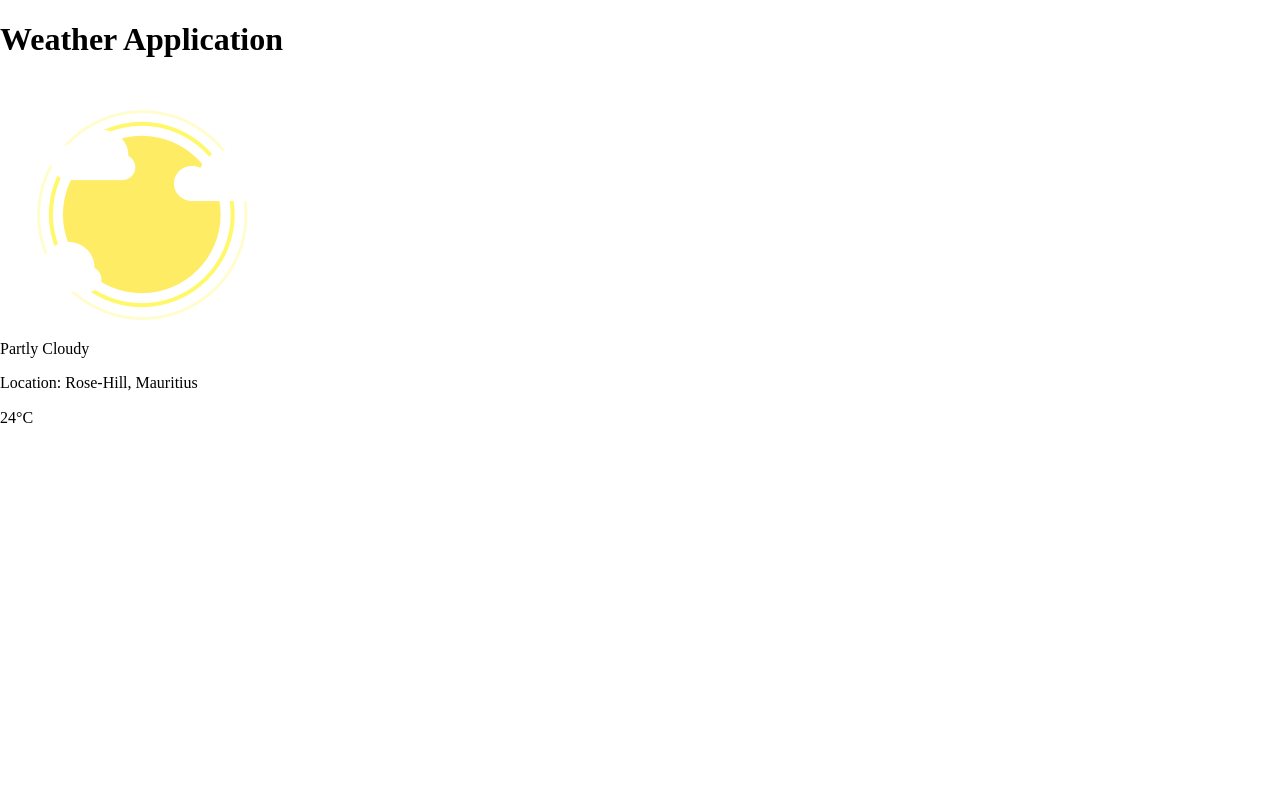
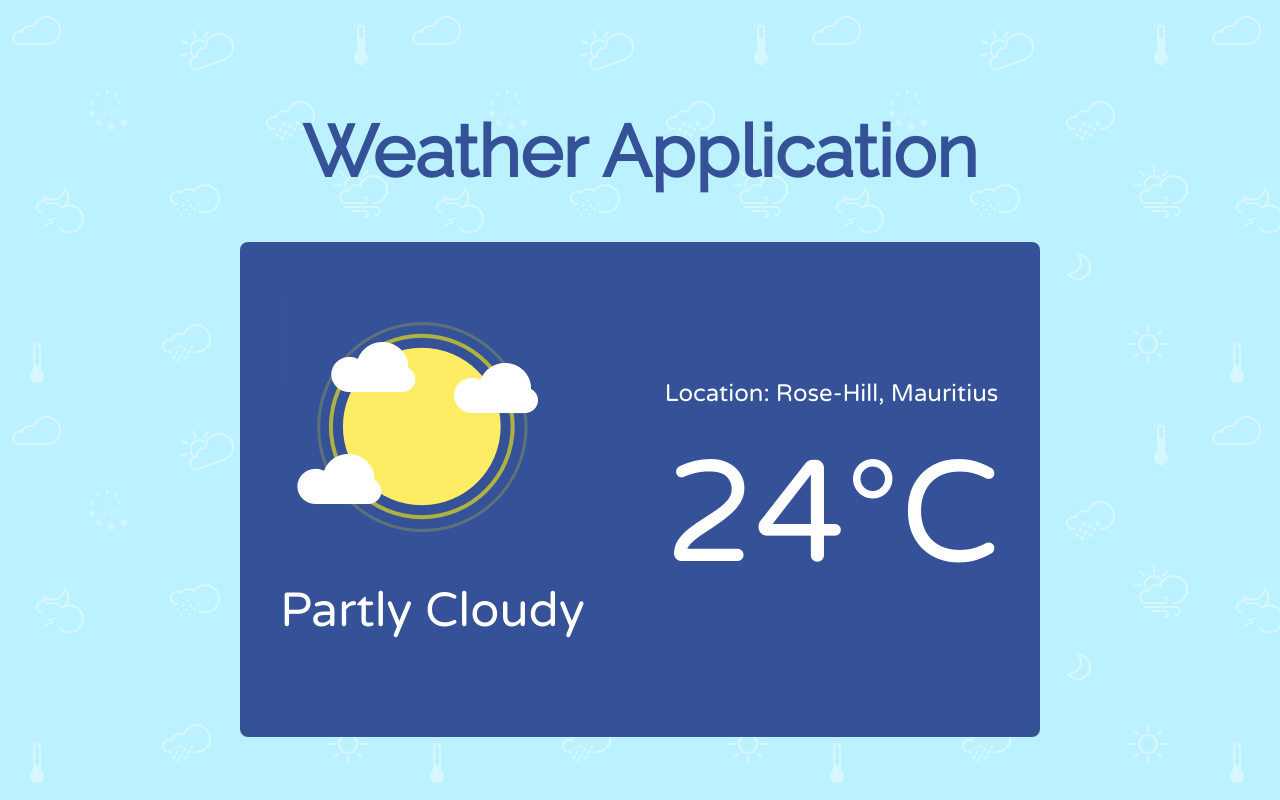
Before and after one commit to juliolegrec/Local-Weather-App, a website: page app/index.html in a window 1280 px wide. Drawn offline with Linux system fonts and the light colour scheme.

Commit message:
added basic styling

```diff
--- a/app/index.html
+++ b/app/index.html
@@ -4,7 +4,7 @@
 	<meta charset="UTF-8">
 	<meta name="viewport" content="width=device-width, initial-scale=1">
 	<title>Local Weather App</title>
-	<link href="https://fonts.googleapis.com/css?family=PT+Serif" rel="stylesheet">
+	<link href="https://fonts.googleapis.com/css?family=Raleway|Varela+Round" rel="stylesheet">
 	<link rel="stylesheet" type="text/css" href="css/styles.css">
 </head>
 <body>
--- a/app/scss/styles.scss
+++ b/app/scss/styles.scss
@@ -1 +1,48 @@
 @import 'normalize';
+
+body {
+  background: url('../images/weather.png') repeat;
+  display: flex;
+  flex-flow: column wrap;
+  justify-content: center;
+  align-items: center;
+  height: 100vh;
+}
+
+.logo {
+  font-family: 'Raleway', sans-serif;
+  font-size: 72px;
+  color: #355198;
+}
+
+.weather-wrapper {
+  font-family: 'Varela Round', sans-serif;
+  color: #fff;
+  width: 100%;
+  max-width: 800px;
+  height: 100%;
+  max-height: 495.43px;
+  background: #355198;
+  border-radius: 8px;
+  display: flex;
+  align-items: center;
+  justify-content: space-around;
+}
+
+.weather-conditions {
+  .weather-description {
+    font-size: 48px;
+    text-align: center;
+  }
+}
+
+.temp-location {
+  .location {
+    font-size: 24px;
+  }
+
+  .temp {
+    font-size: 144px;
+    margin: 25px 0;
+  }
+}
```
Also changed, not shown: app/css/styles.css, app/images/weather.png (added), 1 other file.
